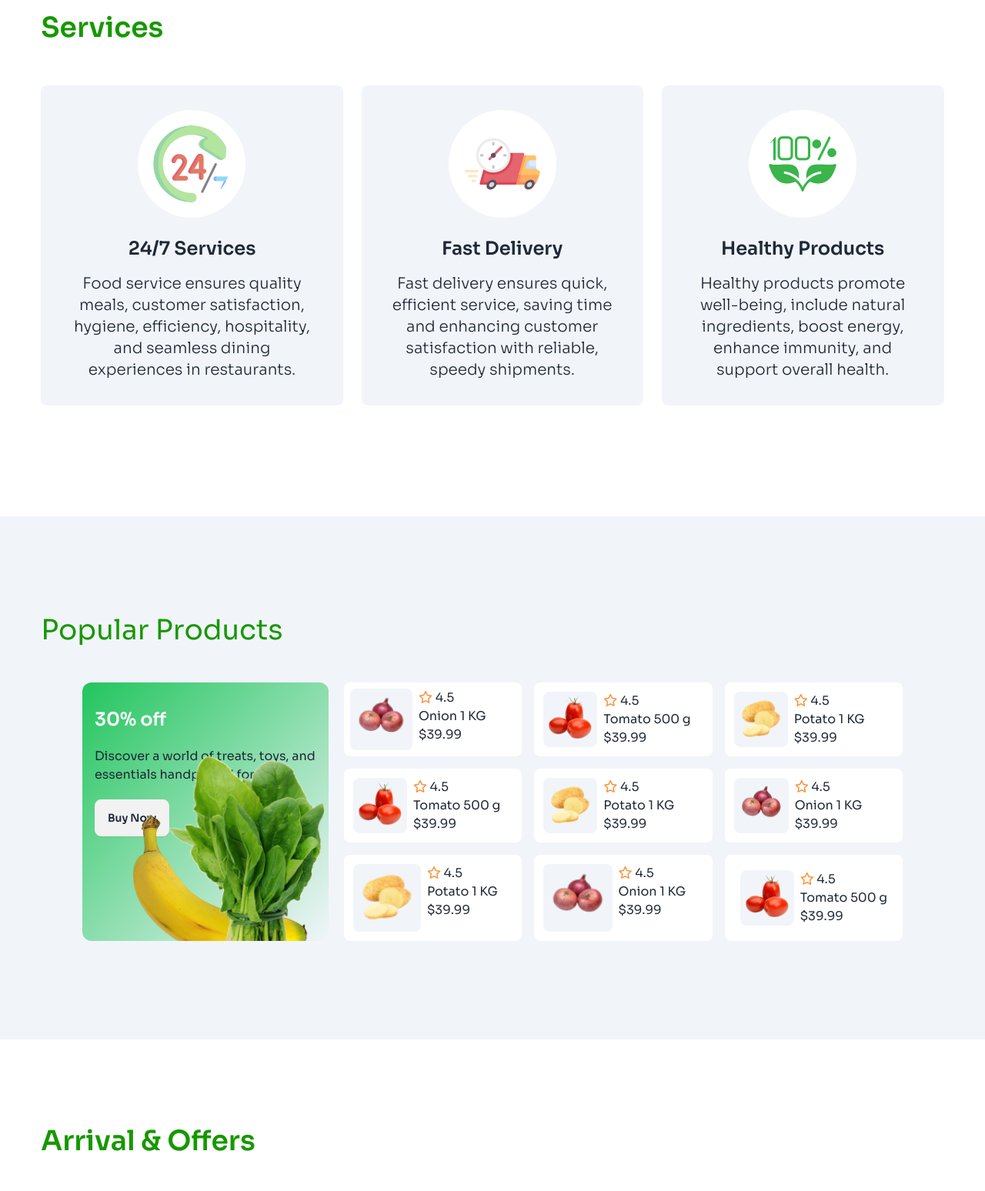
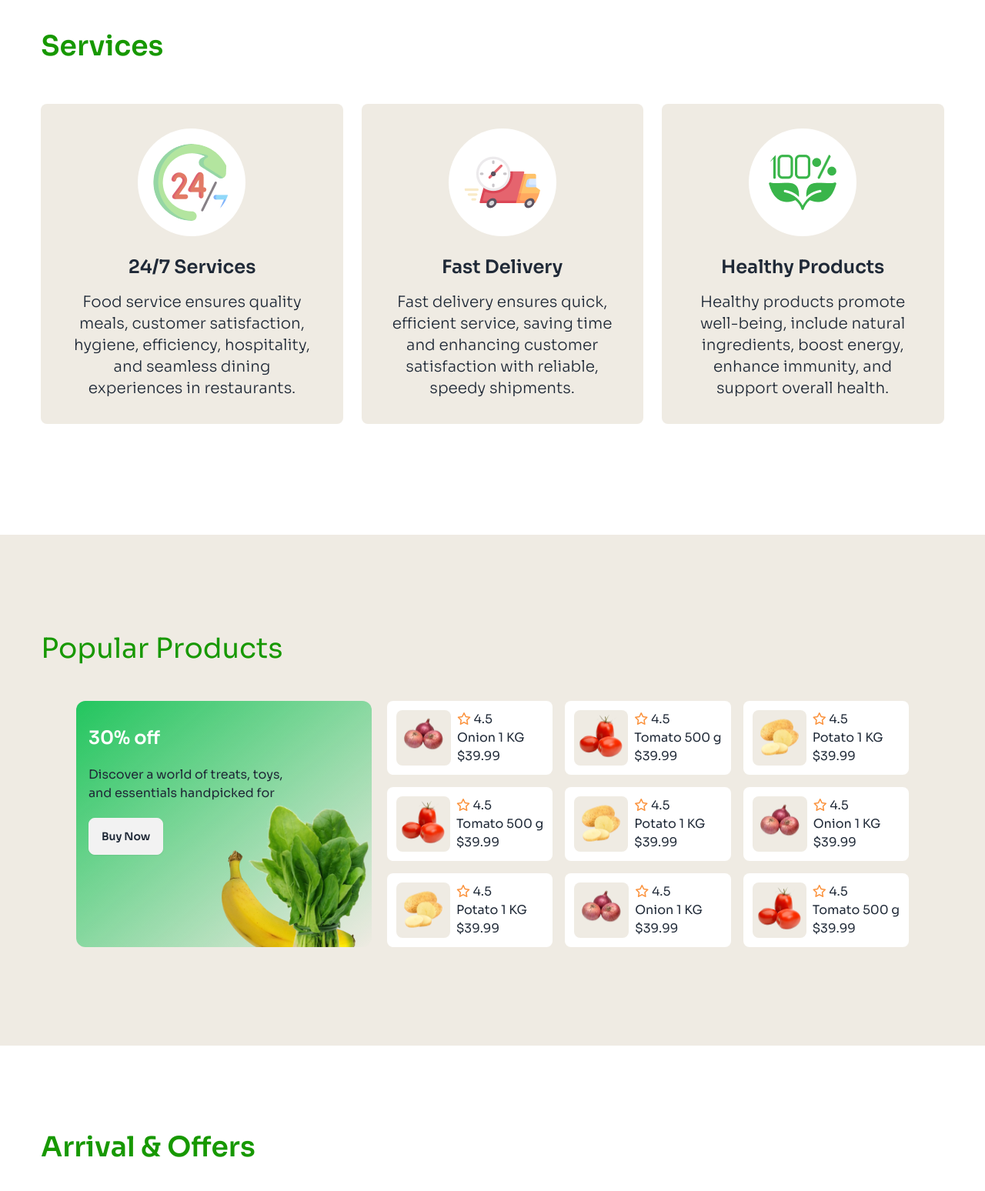
Before and after one commit to Jahangir-alam25/A3-Living-Lab-002-PH, a plain HTML site: page index.html in a window 1280 px wide. Shown: the part 1170-2718 px from the top of the page at 77% size. Drawn offline with nearby package versions, Linux system fonts and the light colour scheme.

Commit message:
added animation

```diff
--- a/index.html
+++ b/index.html
@@ -32,7 +32,7 @@
       </style>
 </head>
 <body class="sora-font">
-    <header class="bg-gradient-to-t from-gray-100">
+    <header class="bg-gradient-to-t from-[#EFEBE3]">
           <!--Navbar  -->
           <nav class="px-4 py-3 w-11/12 mx-auto lg:pt-6 mx-w-5xl">
             <div class="flex justify-between items-center">
@@ -56,13 +56,21 @@
 
                         <i class="fa-solid fa-magnifying-glass"></i>
                         <i class="fa-solid fa-cart-shopping"></i>
-                         <button class="btn">Login</button>
+                         <button class="btn border-primary-color
+                         ">Login</button>
                         <button class="btn bg-primary-color text-white">Register</button>
                     </div>
                 </div>
             </div>
           </nav>
           <div class="h-1 bg-primary-color w-full sm:hidden"></div>
+          <section class="flex items-center justify-center bg-gray-50">
+            <div>
+              <i class="fa-solid fa-sun animate-ping text-red-400"></i>
+              <i class="fa-solid fa-sun animate-ping text-red-400"></i>
+              <i class="fa-solid fa-sun animate-ping text-red-400"></i>
+            </div>
+          </section>
           <!-- Banner section -->
           <div>
             <div>
@@ -82,7 +90,7 @@
        <section class="w-11/12 mx-auto mb-12 lg:my-32">
         <h2 class="text-primary-color text-[36px] font-semibold mb-12">Services</h2>
         <div class="md:flex md:row-span-2 lg:flex lg:gap-6">
-          <div class="bg-slate-100 text-center p-8 space-y-6 rounded-lg mb-4">
+          <div class="bg-[#EFEBE3] text-center p-8 space-y-6 rounded-lg mb-4">
             <div class="flex justify-center">
               <img class="bg-white p-5 rounded-[50%]" src="images/service.png" alt="">
             </div>
@@ -91,7 +99,7 @@
               <p class="text-xl font-light">Food service ensures quality meals, customer satisfaction, hygiene, efficiency, hospitality, and seamless dining experiences in restaurants.</p>
             </div>
          </div>
-          <div class="bg-slate-100 text-center p-8 space-y-6 rounded-lg mb-4">
+          <div class="bg-[#EFEBE3] text-center p-8 space-y-6 rounded-lg mb-4">
             <div class="flex justify-center">
               <img class="bg-white p-5 rounded-[50%]" src="images/delivery.png" alt="">
             </div>
@@ -100,7 +108,7 @@
               <p class="text-xl font-light">Fast delivery ensures quick, efficient service, saving time and enhancing customer satisfaction with reliable, speedy shipments.</p>
             </div>
          </div>
-          <div class="bg-slate-100 text-center p-8 space-y-6 rounded-lg mb-4">
+          <div class="bg-[#EFEBE3] text-center p-8 space-y-6 rounded-lg mb-4">
             <div class="flex justify-center">
               <img class="bg-white p-5 rounded-[50%]" src="images/healthy.png" alt="">
             </div>
@@ -114,23 +122,23 @@
         </div>
        </section>
        <!-- Products section -->
-        <section class="bg-slate-100">
+        <section class="bg-[#EFEBE3]">
           <div class="w-11/12 py-12 lg:py-32 mx-auto">
             <h3 class="text-4xl text-primary-color mb-12">Popular Products</h3>
           <div class="flex flex-col lg:flex-row gap-5 justify-center">
-            <div class="bg-gradient-to-br from-green-500  relative rounded-xl mb-5 lg:mb-0 md:mb-0">
-              <div class="space-y-5 p-16 lg:p-4">
+            <div class="bg-gradient-to-br from-green-500  relative rounded-xl mb-5 lg:mb-0 md:mb-0 lg:w-96">
+              <div class="space-y-5 p-4">
                 <h3 class="text-white text-2xl font-semibold mt-4">30% off</h3>
-                <p class="w-72 lg:w-[1/3]">Discover a world of treats, toys, and essentials handpicked for</p>
+                <p class="w-72 lg:w-[1/3]">Discover a world of treats, toys, <br> and essentials handpicked for</p>
                 <button class="btn">Buy Now</button>
               </div>
               <div class="flex justify-end">
-                <img class="absolute bottom-0" src="images/vegetable-offer.png" alt="">
+                <img class="absolute bottom-0 w-36 lg:w-52" src="images/vegetable-offer.png" alt="">
               </div>
             </div>
             <div class="grid grid-cols-2 lg:grid-cols-3 gap-4 justify-between">
-              <div class="flex bg-white p-2 gap-2 rounded-lg">
-                <img class="bg-slate-100 rounded-lg" src="images/onion.png" alt="">
+              <div class="flex bg-white p-3 gap-2 rounded-lg">
+                <img class="bg-[#EFEBE3] rounded-lg" src="images/onion.png" alt="">
                 <div>
                   <h6><i class="fa-regular fa-star text-orange-400"></i> 4.5</h6>
                   <h4>Onion 1 KG</h4>
@@ -138,7 +146,7 @@
                 </div>
               </div>
               <div class="flex bg-white p-3 gap-2 rounded-lg">
-                <img class="bg-slate-100 rounded-lg" src="images/tomato.png" alt="">
+                <img class="bg-[#EFEBE3] rounded-lg" src="images/tomato.png" alt="">
                 <div>
                   <h6><i class="fa-regular fa-star text-orange-400"></i> 4.5</h6>
                   <h4>Tomato 500 g </h4>
@@ -146,7 +154,7 @@
                 </div>
               </div>
               <div class="flex bg-white p-3 gap-2 rounded-lg">
-                <img class="bg-slate-100 rounded-lg" src="images/potato.png" alt="">
+                <img class="bg-[#EFEBE3] rounded-lg" src="images/potato.png" alt="">
                 <div>
                   <h6><i class="fa-regular fa-star text-orange-400"></i> 4.5</h6>
                   <h4>Potato 1 KG</h4>
@@ -154,7 +162,7 @@
                 </div>
               </div>
               <div class="flex bg-white p-3 gap-2 rounded-lg">
-                <img class="bg-slate-100 rounded-lg" src="images/tomato.png" alt="">
+                <img class="bg-[#EFEBE3] rounded-lg" src="images/tomato.png" alt="">
                 <div>
                   <h6><i class="fa-regular fa-star text-orange-400"></i> 4.5</h6>
                   <h4>Tomato 500 g </h4>
@@ -162,7 +170,7 @@
                 </div>
               </div>
               <div class="flex bg-white p-3 gap-2 rounded-lg">
-                <img class="bg-slate-100 rounded-lg" src="images/potato.png" alt="">
+                <img class="bg-[#EFEBE3] rounded-lg" src="images/potato.png" alt="">
                 <div>
                   <h6><i class="fa-regular fa-star text-orange-400"></i> 4.5</h6>
                   <h4>Potato 1 KG</h4>
@@ -170,7 +178,7 @@
                 </div>
               </div>
               <div class="flex bg-white p-3 gap-2 rounded-lg">
-                <img class="bg-slate-100 rounded-lg" src="images/onion.png" alt="">
+                <img class="bg-[#EFEBE3] rounded-lg" src="images/onion.png" alt="">
                 <div>
                   <h6><i class="fa-regular fa-star text-orange-400"></i> 4.5</h6>
                   <h4>Onion 1 KG</h4>
@@ -178,7 +186,7 @@
                 </div>
               </div>
               <div class="flex bg-white p-3 gap-2 rounded-lg">
-                <img class="bg-slate-100 rounded-lg" src="images/potato.png" alt="">
+                <img class="bg-[#EFEBE3] rounded-lg" src="images/potato.png" alt="">
                 <div>
                   <h6><i class="fa-regular fa-star text-orange-400"></i> 4.5</h6>
                   <h4>Potato 1 KG</h4>
@@ -186,7 +194,7 @@
                 </div>
               </div>
               <div class="flex bg-white p-3 gap-2 rounded-lg">
-                <img class="bg-slate-100 rounded-lg" src="images/onion.png" alt="">
+                <img class="bg-[#EFEBE3] rounded-lg" src="images/onion.png" alt="">
                 <div>
                   <h6><i class="fa-regular fa-star text-orange-400"></i> 4.5</h6>
                   <h4>Onion 1 KG</h4>
@@ -194,8 +202,8 @@
                 </div>
               </div>
               <div class="hidden lg:block">
-                <div class="flex bg-white p-5 gap-2 rounded-lg">
-                  <img class="bg-slate-100 rounded-lg" src="images/tomato.png" alt="">
+                <div class="flex bg-white p-3 gap-2 rounded-lg">
+                  <img class="bg-[#EFEBE3] rounded-lg" src="images/tomato.png" alt="">
                   <div>
                     <h6><i class="fa-regular fa-star text-orange-400"></i> 4.5</h6>
                     <h4>Tomato 500 g </h4>
@@ -214,7 +222,7 @@
             <div class="flex flex-1 justify-between bg-[#115414] rounded-2xl items-center">
               <div class="py-5 pl-5 space-y-6">
                 <img src="images/dawat-logo.png" alt="">
-                <button class="btn bg-[#63B76D] text-white">Cook Exotic Dishes</button>
+                <button class="btn bg-[#63B76D] text-white border-none">Cook Exotic Dishes</button>
                 <h2 class="text-white text-3xl font-light">UP to <span class=" font-bold">20% OFF</span></h2>
               </div>
               <div class="pt-5">
@@ -224,7 +232,7 @@
             <div class="flex bg-[#102861] rounded-2xl">
               <div class="py-5 pl-4">
                 <img class="mb-4" src="images/india-gate-logo.png" alt="">
-                <button class="btn bg-[#2A4D97] text-white mb-6">World’s No.1 Rice</button>
+                <button class="btn bg-[#2A4D97] text-white mb-6 border-none">World’s No.1 Rice</button>
                 <h2 class="text-white text-3xl font-light">UP to <span class=" font-bold">40% OFF</span></h2>
               </div>
               <div class="flex items-end mx-4">
@@ -238,7 +246,7 @@
     </main>
     <footer>
         <section class="w-11/12 mx-auto z-10">
-          <div class="hero bg-base-200">
+          <div class="hero bg-[#EFEBE3] rounded-xl">
             <div class="hero-content gap-32 flex-col lg:flex-row">
               <img
                 src="images/vegetable-busket.png"/>
```
